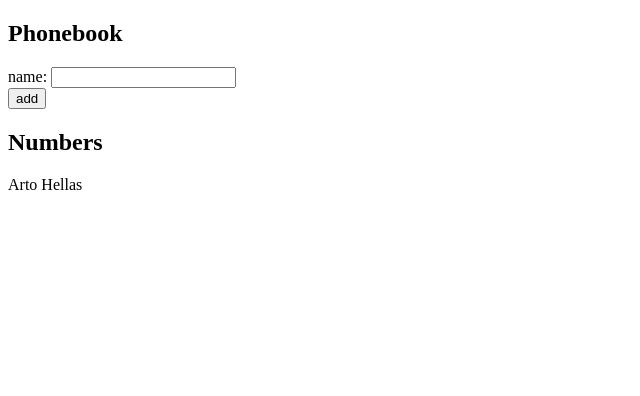
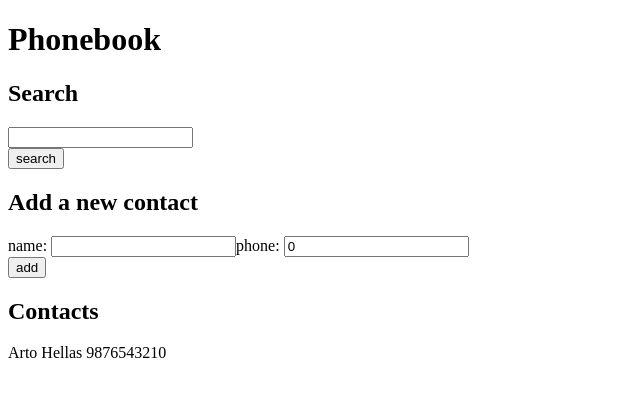
Before and after one commit to knightofcookies/fullstackopen2023, a React (Vite) app in the folder part2/phonebook/: page / in a window 1280 px wide. Shown: the top 396 px of the page, without its empty margins (0-640 px from the left). Built offline with nearby package versions, Linux system fonts and the light colour scheme; the HTML template or start-up script is replaced by a standard one.

Commit message:
Complete exercises 2.6 to 2.10

```diff
--- a/part2/phonebook/src/App.tsx
+++ b/part2/phonebook/src/App.tsx
@@ -1,48 +1,63 @@
 import { ChangeEvent, useState } from 'react';
+import Filter from './components/Filter';
+import PersonForm from './components/PersonForm';
+import Persons from './components/Persons';
 
 const App = () => {
   const [persons, setPersons] = useState([
-    { name: 'Arto Hellas' }
+    { name: 'Arto Hellas', phone: 9876543210 }
   ]);
   const [newName, setNewName] = useState('');
+  const [newNumber, setNewNumber] = useState(0);
+  const [nameQuery, setNameQuery] = useState('');
+  const [searchResults, setSearchResults] = useState(persons);
 
   const handleNameChange = (event: ChangeEvent<HTMLInputElement>) => {
     setNewName(event.target.value);
   };
 
-  const addName = (event: React.MouseEvent<HTMLButtonElement>) => {
+  const handleNumberChange = (event: ChangeEvent<HTMLInputElement>) => {
+    setNewNumber(Number.parseInt(event.target.value));
+  };
+
+  const handleNameQueryChange = (event: ChangeEvent<HTMLInputElement>) => {
+    setNameQuery(event.target.value);
+  };
+
+  const displayResults = (event: React.MouseEvent<HTMLButtonElement>) => {
     event.preventDefault();
-    const nameObject = {
+    if(nameQuery === '')
+      setSearchResults(persons);
+    else
+      setSearchResults(persons.filter(person => person.name.includes(nameQuery)));
+  };
+
+  const addPerson = (event: React.MouseEvent<HTMLButtonElement>) => {
+    event.preventDefault();
+    const personObject = {
       name: newName,
+      phone: newNumber,
     };
-    if(persons.filter((person) => person.name === newName).length !== 0) {
-      console.log(newName)
-      console.log(persons);
-      console.log(persons.filter((person) => person.name === newName));
-
+    if(persons.some((person) => person.name === newName)) {
       alert(`${newName} is already in the phonebook!`);
     }
     else {
-      setPersons(persons.concat(nameObject));
+      setPersons(persons.concat(personObject));
       setNewName('');
+      setNewNumber(0);
     }
   };
 
+
   return (
     <div>
-      <h2>Phonebook</h2>
-      <form>
-        <div>
-          name: <input value={newName} onChange={handleNameChange} />
-        </div>
-        <div>
-          <button type="submit" onClick={addName}>add</button>
-        </div>
-      </form>
-      <h2>Numbers</h2>
-      <div>
-        {persons.map((person) => <p key={person.name}>{person.name}</p>)}
-      </div>
+      <h1>Phonebook</h1>
+      <h2>Search</h2>
+      <Filter nameQuery={nameQuery} handleNameQueryChange={handleNameQueryChange} displayResults={displayResults}/>
+      <h2>Add a new contact</h2>
+      <PersonForm newName={newName} newNumber={newNumber} handleNameChange={handleNameChange} handleNumberChange={handleNumberChange} addPerson={addPerson}/>
+      <h2>Contacts</h2>
+      <Persons searchResults={searchResults}/>
     </div>
   );
 };
--- /dev/null
+++ b/part2/phonebook/src/components/Filter.tsx
@@ -0,0 +1,23 @@
+import { ChangeEvent } from "react";
+
+type FilterProps = {
+    nameQuery: string;
+    handleNameQueryChange: (event: ChangeEvent<HTMLInputElement>) => void;
+    displayResults: (event: React.MouseEvent<HTMLButtonElement>) => void;
+};
+
+const Filter = (props: FilterProps) => {
+    return (
+        <form>
+        <div>
+          <input type="text" value={props.nameQuery} onChange={props.handleNameQueryChange}/>
+        </div>
+        <div>
+          <button type="submit" onClick={props.displayResults}>search</button>
+        </div>
+      </form>
+    );
+};
+
+export default Filter;
+export type { FilterProps };
--- /dev/null
+++ b/part2/phonebook/src/components/PersonForm.tsx
@@ -0,0 +1,27 @@
+import { ChangeEvent } from "react";
+
+type PersonFormProps = {
+    newName: string;
+    newNumber: number;
+    handleNameChange: (event: ChangeEvent<HTMLInputElement>) => void;
+    handleNumberChange: (event: ChangeEvent<HTMLInputElement>) => void;
+    addPerson: (event: React.MouseEvent<HTMLButtonElement>) => void;
+};
+
+const PersonForm = (props: PersonFormProps) => {
+    return (
+        <form>
+            <div>
+                name: <input value={props.newName} onChange={props.handleNameChange} />
+                phone: <input type="number" value={props.newNumber} onChange={props.handleNumberChange} />
+            </div>
+            <div>
+                <button type="submit" onClick={props.addPerson}>add</button>
+            </div>
+        </form>
+
+    );
+};
+
+export default PersonForm;
+export type { PersonFormProps };
--- /dev/null
+++ b/part2/phonebook/src/components/Persons.tsx
@@ -0,0 +1,19 @@
+type PersonObject = {
+    name: string;
+    phone: number;
+};
+
+type PersonsProps = {
+    searchResults: PersonObject[];
+};
+
+const Persons = (props: PersonsProps) => {
+    return (
+        <div>
+            {props.searchResults.map((person) => <p key={person.name}>{person.name} {person.phone}</p>)}
+        </div>
+    );
+};
+
+export default Persons;
+export type { PersonObject, PersonsProps };
```
